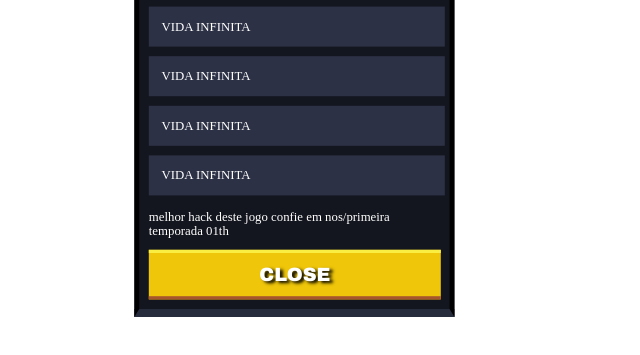
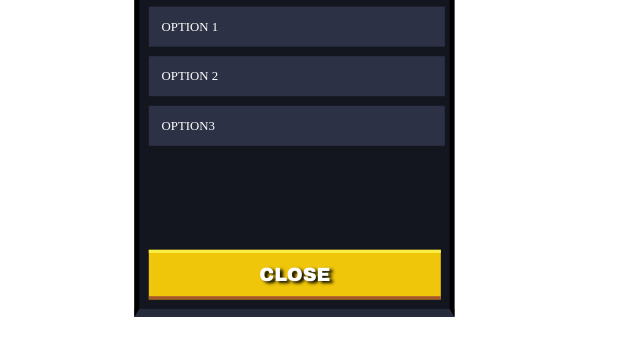
Before and after one commit to publicresources/asdasd, a plain HTML site: page menuabc.html in a window 1280 px wide. Shown: the part 115-470 px from the top of the page, without its empty margins (0-640 px from the left). Drawn offline with Linux system fonts and the light colour scheme.

Commit message:
Update menuabc.html

```diff
--- a/menuabc.html
+++ b/menuabc.html
@@ -3,6 +3,9 @@
 
 <head>
     <title>Page Title</title>
+    <meta charset="UTF-8">
+    <meta name="viewport" content="width=device-width, initial-scale=1.0">
+    <title>Document</title>
 </head>
 
 <body>
@@ -22,35 +25,23 @@
             </div>
 
         </div>
-        <div class="menu">
+        <div class="menu" id="menu">
 
 
-            <div>
+            <div id="btn-switch" style="display: none">
 
                 <div class="button">VIDA INFINITA</div>
             </div>
-            <div>
 
-                <div class="button">VIDA INFINITA</div>
-            </div>
-            <div>
-
-                <div class="button">VIDA INFINITA</div>
-            </div>
-            <div>
-
-                <div class="button">VIDA INFINITA</div>
-
-                <br>melhor hack deste jogo confie em nos/primeira temporada 01th
-                <div class="close-button">
-                    <b>
-                        CLOSE
-                    </b>
-                </div>
+            <div class="close-button">
+                <b>
+                    CLOSE
+                </b>
             </div>
 
+        </div>
 
-        </div>
+
     </div>
 
 
@@ -116,6 +107,14 @@
         width: 370px;
     }
 
+    .button:active {
+        border-left: 10px solid yellow;
+    }
+
+    .button-ennabled{
+        border-left: solid 32px lightgreen;
+    }
+
 
     .close-button {
         background: #efc609;
@@ -134,5 +133,41 @@
 
 
 
+
     }
 </style>
+
+
+
+<script>
+
+
+
+    function addOption(name, callback) {
+        const dv = document.getElementById("btn-switch").cloneNode(true);
+
+
+        dv.style.display = "block";
+        const button = dv.querySelector(".button")
+        button.innerText=name
+        document.getElementById("menu").appendChild(dv);
+
+            button.onclick = function() {
+                button.classList.toggle("button-ennabled");
+                if (callback) {
+                callback()
+                }
+
+
+        }
+    }
+
+
+    addOption("OPTION 1", function() {
+
+    })
+    addOption("OPTION 2")
+    addOption("OPTION3")
+
+
+</script>
```
